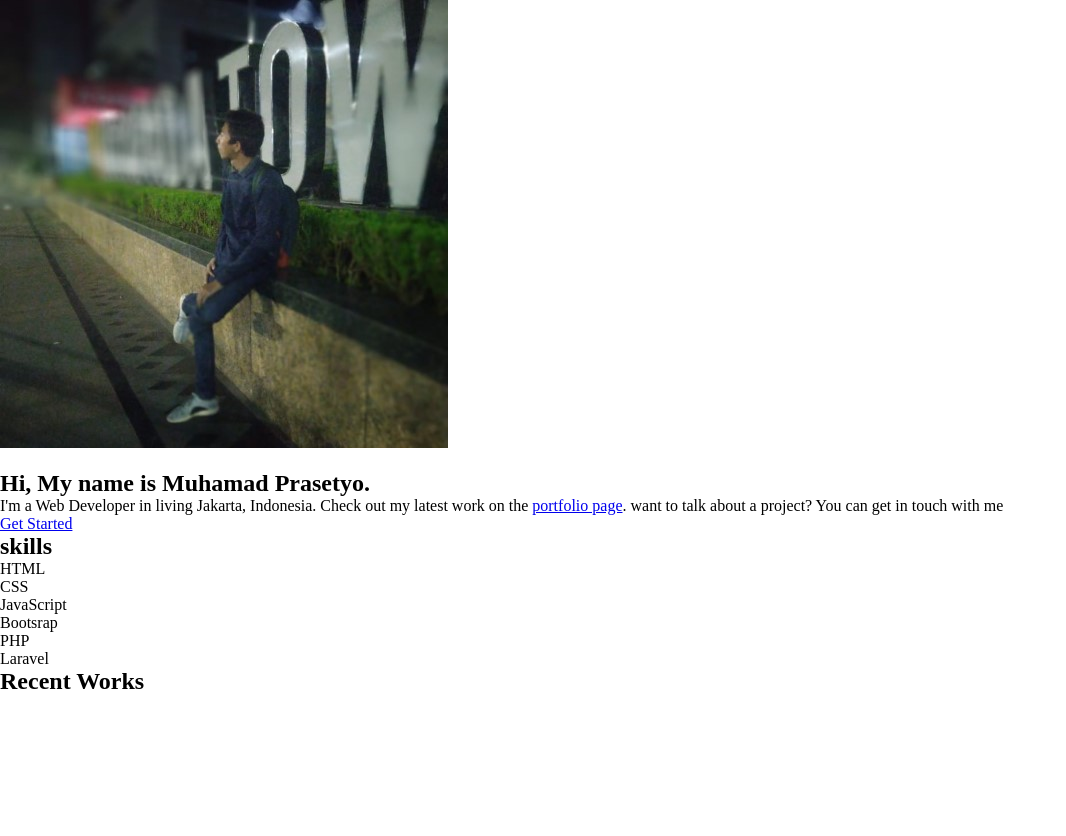
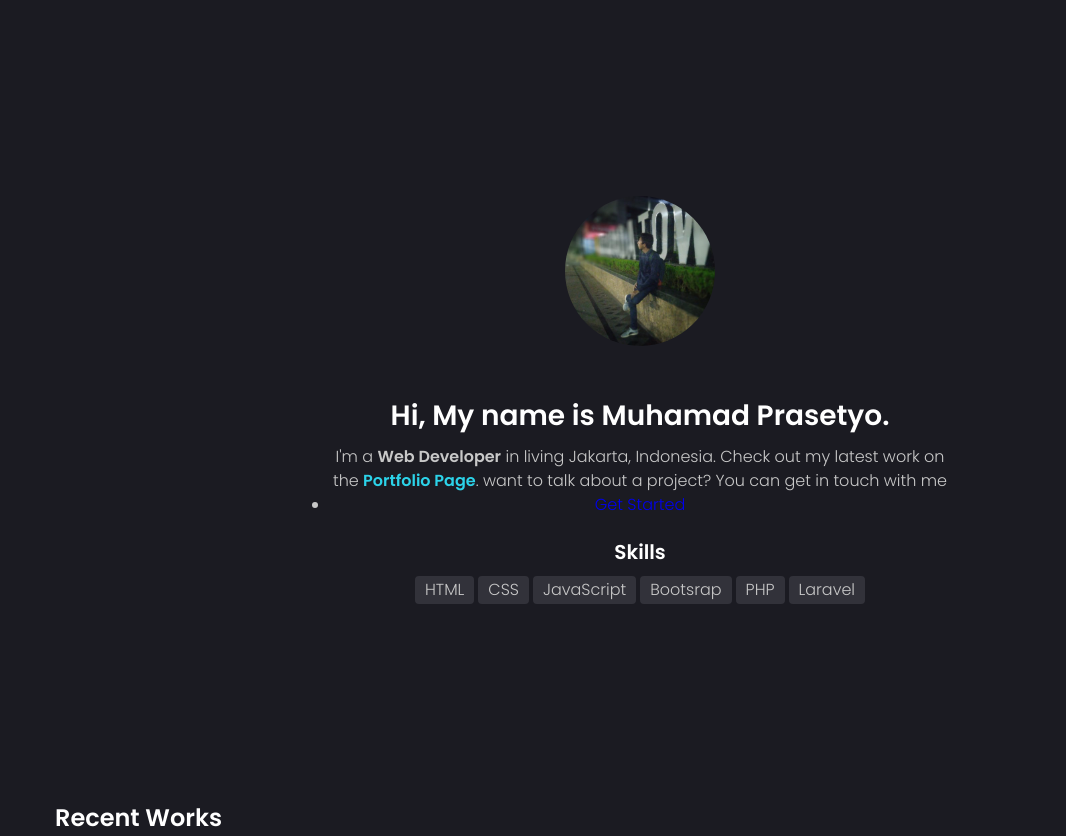
Before and after one commit to muhamad-prasetyo/Resume-MuhamadPrasetyo, a plain HTML site: page index.html in a window 1280 px wide. Shown: the whole page, without its empty margins (0-1066 px from the left). Before the commit the page ends 800 px from the top, so only its background shows below. Drawn offline with Linux system fonts and the light colour scheme.

Commit message:
menambahkan barisan sytle dan custome about section

```diff
--- a/style.css
+++ b/style.css
@@ -24,3 +24,119 @@
 ::after {
     box-sizing: border-box;
 }
+body {
+    font-size: 16px;
+    line-height: 1.5;
+    font-family: 'Poppins', sans-serif;
+    font-weight: 300;
+    color: var(--white-light);
+    background-color: var(--dark);
+    --webkit-tap-highlight-color: transparent;
+    overflow-x: hidden;
+}
+a{
+    text-decoration: none;
+}
+img {
+    max-width: 100%;
+    vertical-align: middle;
+}
+h1,h2,h3,h4,h5,h6 {
+    color: var(--white);
+    font-weight: 600;
+}
+
+.container {
+    max-width: 1170px;
+    margin: auto;
+}
+.min-vh-100 {
+    min-height: 100vh;
+}
+.row {
+    display: flex;
+    flex-wrap: wrap;
+}
+
+
+ /* Costume Scrollbar  */
+::-webkit-scrollbar {
+    width: 5px;
+}
+::-webkit-scrollbar-track {
+    background-color: var(--dark);
+}
+::-webkit-scrollbar-thumb{
+    background-color: var(--main-color);
+}
+
+
+/* -------------------- ABOUT SECTION START ------------------------ */
+.about-section .min-vh-100 {
+    padding: 60px 15px;
+}
+.about-content {
+    max-width: 620px;
+    width: 100%;
+    margin: auto;
+    text-align: center;
+}
+
+.about-content img {
+    max-width: 150px;
+    border-radius: 50%;
+    margin: 0 0 25px;
+}
+
+.about-content h1 {
+    font-size: 28px;
+    margin: 0 0 8px;
+}
+
+.about-content p span {
+    font-weight: 600;
+    text-transform: capitalize;
+}
+
+.about-content p a {
+    position: relative;
+    color: var(--main-color);
+    text-transform: capitalize;
+    font-weight: 600;
+}
+
+.about-content p a::before {
+    content: '';
+    position: absolute;
+    left: 0;
+    bottom: 0;
+    height: 1px;
+    width: 0%;
+    background-color: var(--main-color);
+    transition: width 0.3s ease;
+}
+.about-content p a:hover::before {
+    width: 100%;
+}
+
+.about-content h2 {
+    margin: 20px 0 5px;
+    text-transform: capitalize;
+    font-size: 20px;
+}
+
+.about-content .skills {
+    display: flex;
+    flex-wrap: wrap;
+    justify-content: center;
+}
+.about-content .skill-item {
+    background-color: var(--dark-light);
+    margin: 4px 2px 0;
+    padding: 2px 10px;
+    border-radius: 4px;
+    font-size: 16px;
+    text-transform: capitalize;
+}
+
+/* -------------------- ABOUT SECTION END ------------------------ */
```
